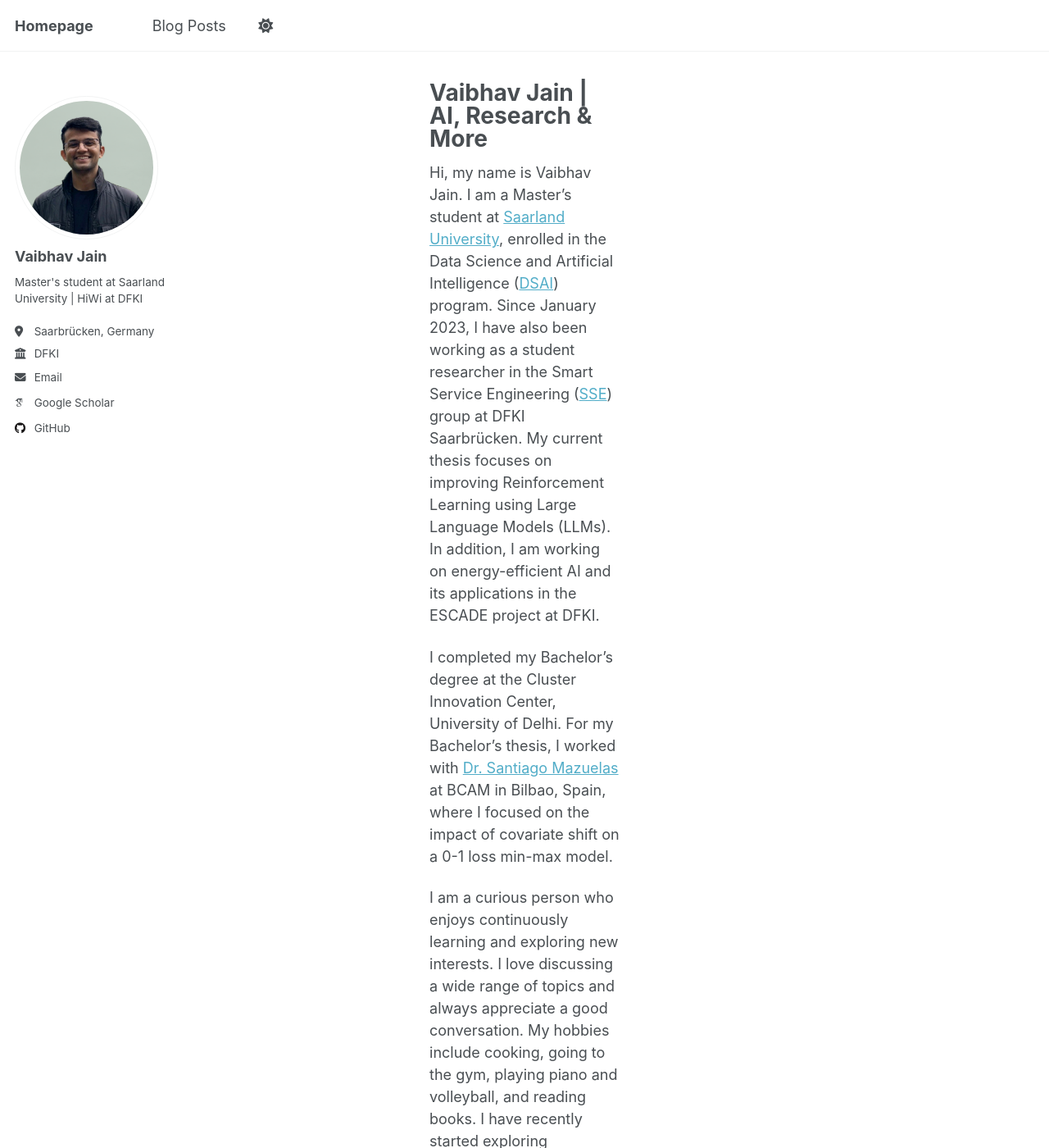
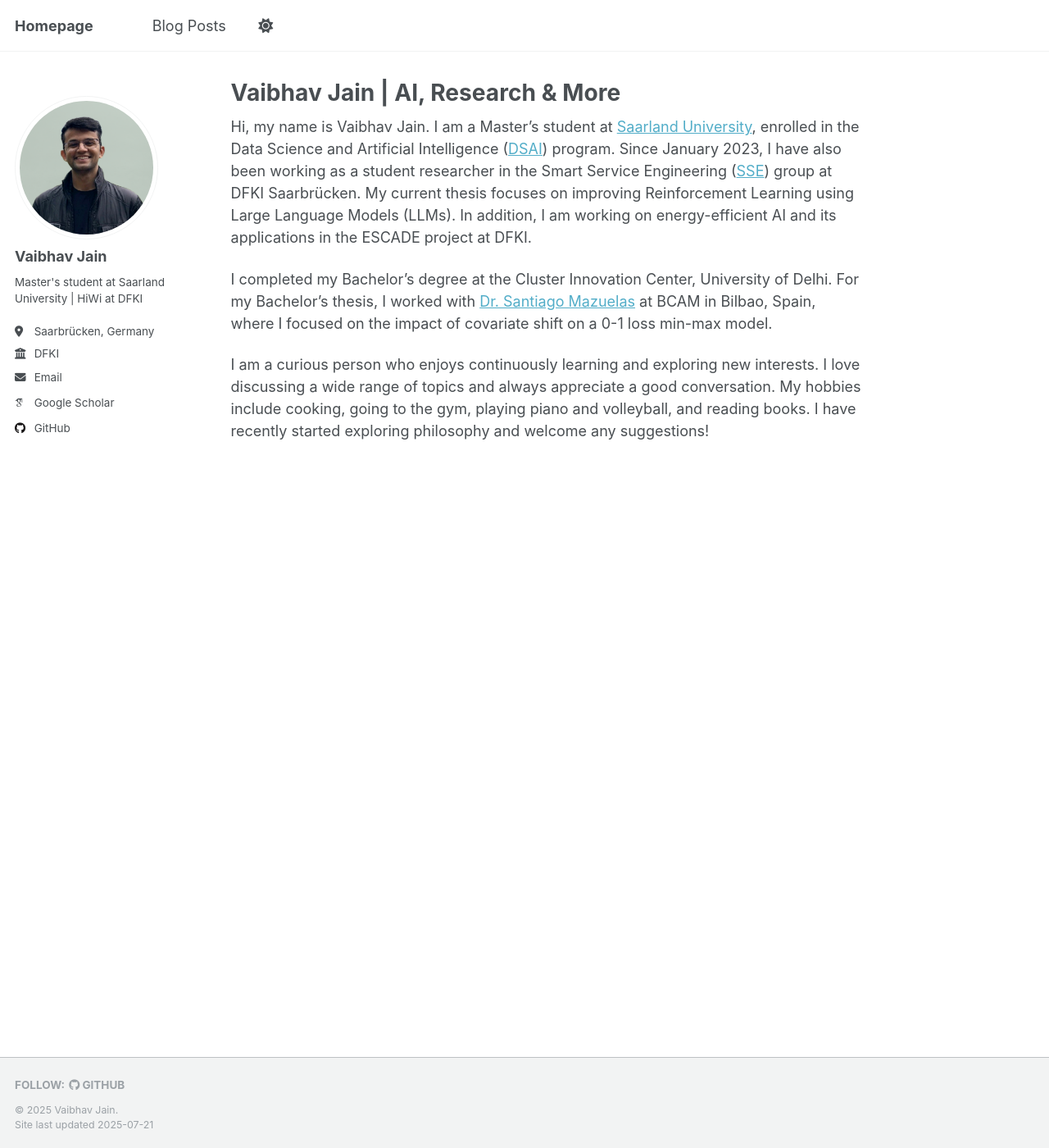
Before and after one commit to Vab-jain/Vab-jain.github.io, a Jekyll site: the page built from _pages/about.md, in a window 1280 px wide and 1400 px high. Shown: the whole window at 82% size. Built offline with Jekyll 4.4.1, drawn with Linux system fonts in a browser that asks for light colours; some web fonts are replaced.

Commit message:
Revert "Increased the left-column width. More centered website."
This reverts commit c92d8fda572616259e6c83fae5df56ae946084e2.

```diff
--- a/_sass/layout/_archive.scss
+++ b/_sass/layout/_archive.scss
@@ -10,8 +10,8 @@
   }
 
   @include breakpoint($large) {
-    @include span(7.2 of 12 last);
-    @include prefix(0 of 12);
+    @include span(10 of 12 last);
+    @include prefix(0.5 of 12);
   }
 
   a {
--- a/_sass/layout/_page.scss
+++ b/_sass/layout/_page.scss
@@ -18,9 +18,9 @@
 
 .page {
   @include breakpoint($large) {
-    @include span(7.2 of 12 last);
-    @include prefix(0 of 12);
-    @include suffix(4.8 of 12);
+    @include span(10 of 12 last);
+    @include prefix(0.5 of 12);
+    @include suffix(2 of 12);
   }
 
   .page__inner-wrap {
--- a/_sass/layout/_sidebar.scss
+++ b/_sass/layout/_sidebar.scss
@@ -25,7 +25,7 @@
   }
 
   @include breakpoint($large) {
-    @include span(4.8 of 12);
+    @include span(2 of 12);
     opacity: 1;
     -webkit-transition: opacity 0.2s ease-in-out;
             transition: opacity 0.2s ease-in-out;
```
